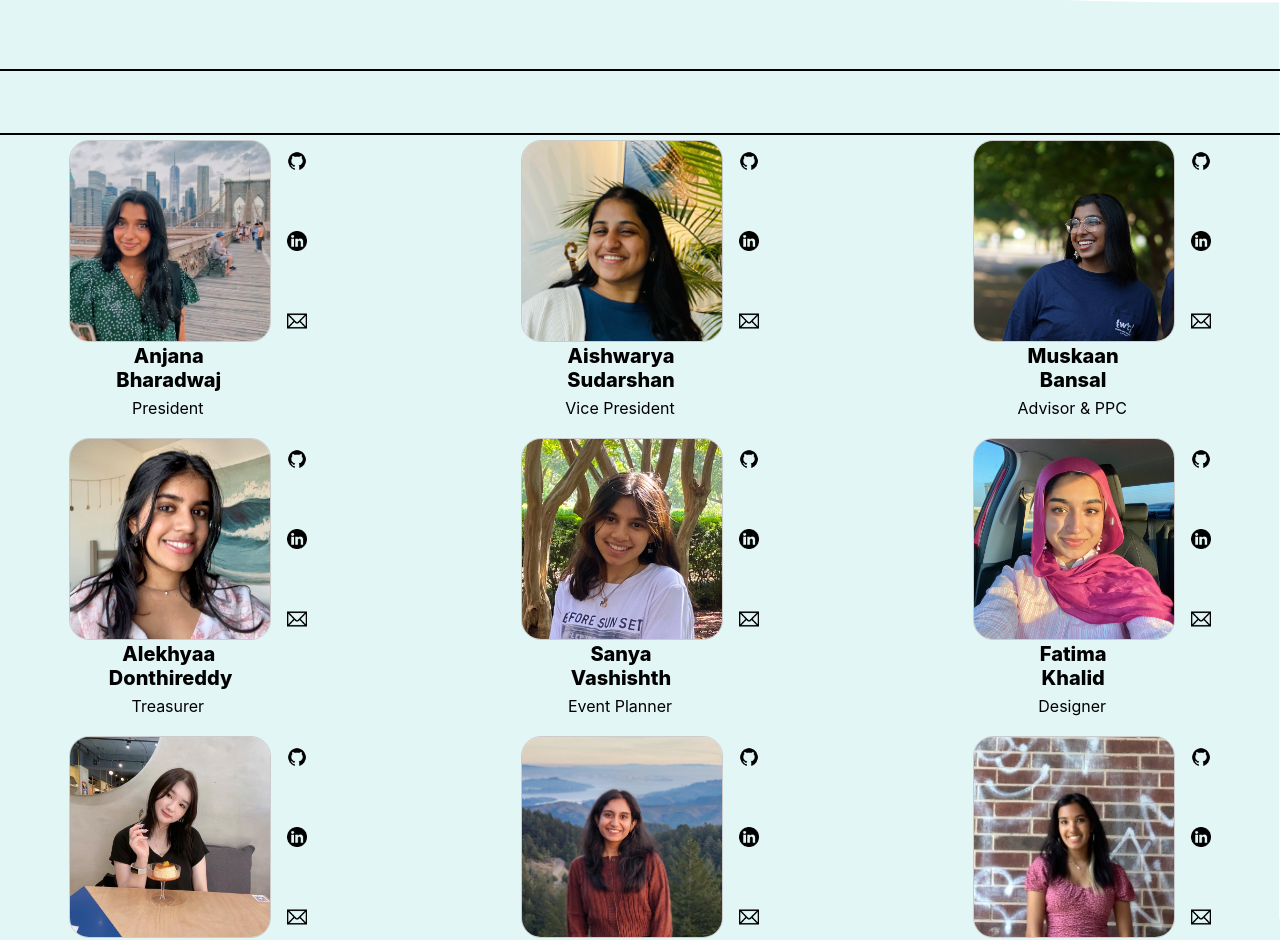
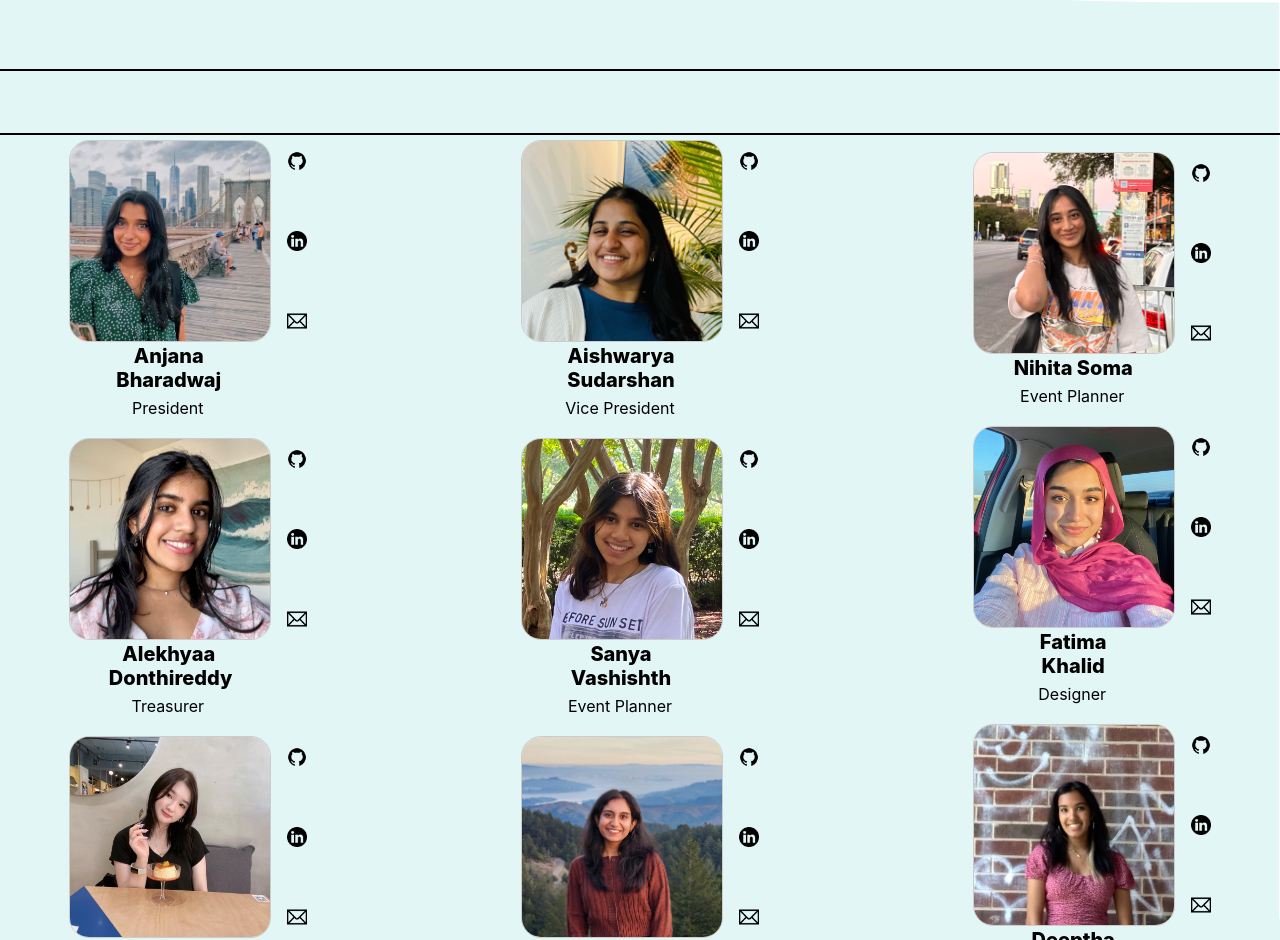
Before and after one commit to utdwwc/wwc-hub, a React (Create React App) app: page / in a window 1280 px wide. Shown: the part 4417-5357 px from the top of the page. Built offline with nearby package versions, Linux system fonts and the light colour scheme.

Commit message:
update team photos

```diff
--- a/src/sections/Team.tsx
+++ b/src/sections/Team.tsx
@@ -4,7 +4,7 @@ import Github from '../images/github.png';
 import Linkedin from '../images/linkedin.png';
 import Email from '../images/email.png';
 
-import Muskaan from '../images/team/muskaan.png';
+import Nihita from '../images/team/nihita.png';
 import Anjana from '../images/team/anjana.png';
 import Laasya from '../images/team/laasya.png';
 import Alekhyaa from '../images/team/alekhyaa.png';
@@ -188,7 +188,7 @@ function Team() {
                     <div className={styles.person}>
                         <div className={styles.left} >
                             <div>
-                                <img src={Muskaan} className={styles.cell} alt='Muskaan' ></img>
+                                <img src={Nihita} className={styles.cell} alt='Nihita' ></img>
                             </div>
                         </div>
                         <div className={styles.iconContainer} >
@@ -204,8 +204,8 @@ function Team() {
                         </div>
                     </div>
                         <div className={styles.content}>
-                            <div className={styles.name}>Muskaan Bansal</div>
-                            <div className={styles.title}>Advisor & PPC</div>
+                            <div className={styles.name}>Nihita Soma</div>
+                            <div className={styles.title}>Event Planner</div>
                         </div>
                 </div>
                  <div>
@@ -312,7 +312,7 @@ function Team() {
                     <div className={styles.person}>
                         <div className={styles.left} >
                             <div>
-                                <img src={Muskaan} className={styles.cell} alt='Muskaan' ></img>
+                                <img src={Nihita} className={styles.cell} alt='Nihita' ></img>
                             </div>
                         </div>
                         <div className={styles.iconContainer} >
@@ -328,8 +328,8 @@ function Team() {
                         </div>
                     </div>
                         <div className={styles.content}>
-                            <div className={styles.name}>Muskaan Bansal</div>
-                            <div className={styles.title}>Advisor & PPC</div>
+                            <div className={styles.name}>Nihita Soma</div>
+                            <div className={styles.title}>Event Planner</div>
                         </div>
                 </div>
                 </div>
```
Also changed, not shown: src/images/team/nihita.png (added).
